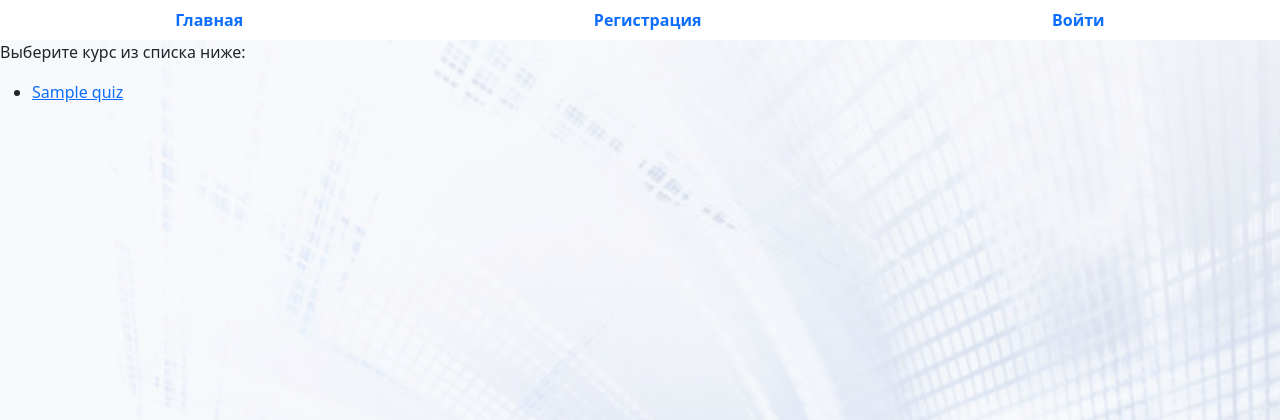
After one commit to Zdssla/kolyasik, a Django app: page /quiz/ in a window 1280 px wide. The commit adds this page. Shown: the top 420 px of the page. Run offline with Django 3.2, Linux system fonts and the light colour scheme; tables that the repository leaves empty hold one stand-in row (values such as "Sample post"); some libraries are stand-ins or nearby versions.

Commit message:
Changes to be committed: 	modified:   website/db.sqlite3 	modified:   website/quiz/__pycache__/urls.cpython-312.pyc 	modified:   website/quiz/__pycache__/views.cpython-312.pyc 	modified:   website/quiz/urls.py 	modified:   website/quiz/views.py 	modified:   website/templates/app_auth/login.html 	modified:   website/templates/app_auth/profile.html 	modified:   website/templates/app_auth/register.html 	modified:   website/templates/main/index.html 	modified:   website/templates/main/main-post.html 	new file:   website/templates/quiz/courses.html

```diff
--- a/website/quiz/urls.py
+++ b/website/quiz/urls.py
@@ -1,6 +1,7 @@
 from django.urls import path
-from .views import quiz_view
+from .views import quiz_view, quiz_list_view
 
 urlpatterns = [
+    path('', quiz_list_view, name='courses'),  # Новый маршрут для списка курсов
     path('<int:quiz_id>/', quiz_view, name='quiz'),
 ]
--- a/website/quiz/views.py
+++ b/website/quiz/views.py
@@ -13,3 +13,7 @@ def quiz_view(request, quiz_id):
                     score += 1
         return render(request, 'quiz/result.html', {'quiz': quiz, 'score': score})
     return render(request, 'quiz/quiz.html', {'quiz': quiz})
+
+def quiz_list_view(request):
+    quizzes = Quiz.objects.all()  # Получаем все викторины
+    return render(request, 'quiz/courses.html', {'quizzes': quizzes})
--- a/website/templates/app_auth/login.html
+++ b/website/templates/app_auth/login.html
@@ -25,6 +25,11 @@
     </a>
   </li>
   {% else %}
+	<li class="nav-item">
+    <a class="nav-link" href="{% url 'courses' %}">
+      <span style="font-weight: bold;">Курсы</span>
+    </a>
+  </li>
   <li class="nav-item">
     <a class="nav-link" href="{% url 'profile' %}">
       <span style="font-weight: bold;">Профиль</span>
--- a/website/templates/app_auth/profile.html
+++ b/website/templates/app_auth/profile.html
@@ -25,6 +25,11 @@
     </a>
   </li>
   {% else %}
+	<li class="nav-item">
+    <a class="nav-link" href="{% url 'courses' %}">
+      <span style="font-weight: bold;">Курсы</span>
+    </a>
+  </li>
   <li class="nav-item">
     <a class="nav-link active" href="{% url 'profile' %}">
       <span style="font-weight: bold;">Профиль</span>
--- a/website/templates/app_auth/register.html
+++ b/website/templates/app_auth/register.html
@@ -24,6 +24,11 @@
       </a>
     </li>
     {% else %}
+		<li class="nav-item">
+			<a class="nav-link" href="{% url 'courses' %}">
+				<span style="font-weight: bold;">Курсы</span>
+			</a>
+		</li>
     <li class="nav-item">
       <a class="nav-link" href="{% url 'profile' %}">
         <span style="font-weight: bold;">Профиль</span>
--- a/website/templates/main/main-post.html
+++ b/website/templates/main/main-post.html
@@ -24,6 +24,11 @@
     </a>
   </li>
   {% else %}
+	<li class="nav-item">
+    <a class="nav-link" href="{% url 'courses' %}">
+      <span style="font-weight: bold;">Курсы</span>
+    </a>
+  </li>
   <li class="nav-item">
     <a class="nav-link" href="{% url 'profile' %}">
       <span style="font-weight: bold;">Профиль</span>
--- /dev/null
+++ b/website/templates/quiz/courses.html
@@ -0,0 +1,96 @@
+{% extends 'base.html' %}
+{% load static %}
+
+{% block title %}
+Курсы
+{% endblock %}
+
+{% block content %}
+<ul class="nav nav-pills sticky-top bg-white nav-fill">
+  <li class="nav-item">
+    <a class="nav-link" aria-current="page" href="{% url 'main_page' %}">
+      <span style="font-weight: bold;">Главная</span>
+    </a>
+  </li>
+{% if not user.is_authenticated %}
+  <li class="nav-item">
+    <a class="nav-link" href="{% url 'register' %}">
+      <span style="font-weight: bold;">Регистрация</span>
+    </a>
+  </li>
+  <li class="nav-item">
+    <a class="nav-link" href="{% url 'login' %}">
+      <span style="font-weight: bold;">Войти</span>
+    </a>
+  </li>
+  {% else %}
+	<li class="nav-item">
+    <a class="nav-link active" aria-current="page" href="{% url 'courses' %}">
+      <span style="font-weight: bold;">Курсы</span>
+    </a>
+  </li>
+  <li class="nav-item">
+    <a class="nav-link" href="{% url 'profile' %}">
+      <span style="font-weight: bold;">Профиль</span>
+    </a>
+  </li>
+  <li class="nav-item">
+    <a class="nav-link" href="{% url 'logout' %}">
+      <span style="font-weight: bold;">Выйти</span>
+    </a>
+  </li>
+  {% endif %}
+</ul>
+<style type="text/css">
+	body {
+		background: url("{% static 'images/background.jpg' %}") no-repeat center center fixed;
+		background-size: cover;
+	}
+
+	body::after {
+		content: "";
+		position: fixed;
+		top: 0;
+		left: 0;
+		width: 100%;
+		height: 100%;
+		background: rgba(255, 255, 255, 0.6); /* Белый фон с прозрачностью 40% */
+		z-index: -1;
+	}
+	main {
+		padding: 20px;
+		position: relative;
+		z-index: 1;
+		text-align: left; /* Выравнивание текста по левому краю */
+	}
+
+	section {
+		margin: 20px 0;
+		padding: 15px;
+		border-radius: 5px;
+		box-shadow: 0 0 10px rgba(0, 0, 0, 0.1);
+		background: white;
+		text-align: left; /* Выравнивание текста по левому краю */
+	}
+
+	h2 {
+		color: #007BFF;
+	}
+
+	button {
+		background-color: #28a745;
+		color: white;
+		border: none;
+		padding: 10px 15px;
+		cursor: pointer;
+	}
+	</style>
+<p>Выберите курс из списка ниже:</p>
+<ul>
+    {% for quiz in quizzes %}
+        <li>
+            <a href="{% url 'quiz' quiz.id %}">{{ quiz.title }}</a>
+        </li>
+    {% endfor %}
+</ul>
+{% endblock %}
```
Also changed, not shown: website/templates/main/index.html (+36 -7 lines), website/db.sqlite3.
